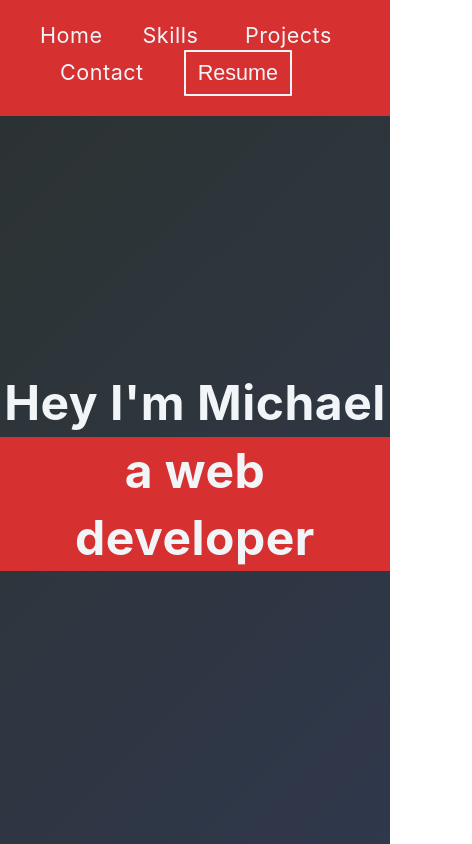
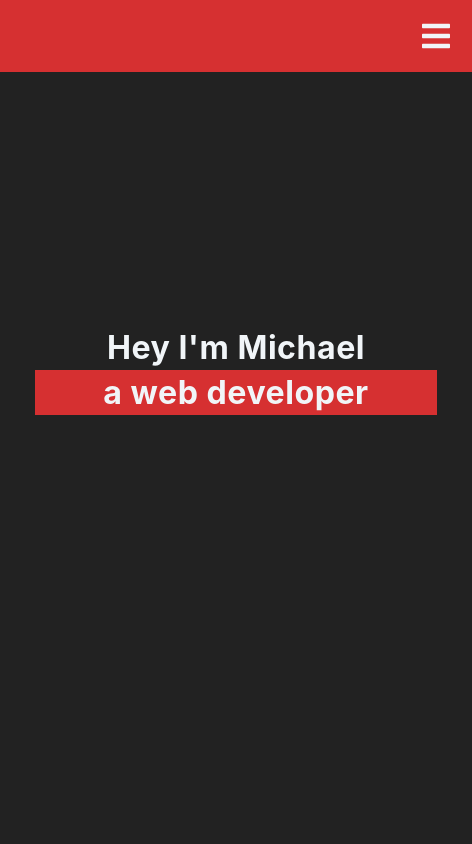
Before and after one commit to Michael-c7/porfolio-website, a React (Create React App) app: page / in a window 390 px wide. Shown: the top 844 px of the page, 472 px wide, since content can reach past the window. Built offline with nearby package versions, Linux system fonts and the light colour scheme.

Commit message:
V1.9 starting working on the mobile version of the site & add a dropdown menu in mobile view

```diff
--- a/src/App.js
+++ b/src/App.js
@@ -1,15 +1,18 @@
-import React from 'react';
+import React, { useState } from 'react';
 import Welcome from "./Welcome"
 import Navbar from "./Navbar"
+import Sidebar from "./Sidebar"
 import Skills from "./Skills"
 import Projects from "./Projects"
 import Contact from './Contact';
 import Popupup from './Popupup';
 
 function App() {
+  const [isSidebarOpen, setIsSidebarOpen] = useState(false)
   return (
     <main>
-      <Navbar/>
+      <Navbar isSidebarOpen={isSidebarOpen} setIsSidebarOpen={setIsSidebarOpen}/>
+      <Sidebar isSidebarOpen={isSidebarOpen} setIsSidebarOpen={setIsSidebarOpen}/>
       <Welcome/>
       <Skills/>
       <Projects/>
--- a/src/Navbar.js
+++ b/src/Navbar.js
@@ -1,19 +1,38 @@
 import React from 'react'
+import { FaTimes, FaBars } from "react-icons/fa";
 
-const Navbar = () => {
+const Navbar = ({isSidebarOpen, setIsSidebarOpen}) => {
+
+  const toggleSidebar = _ => {
+    setIsSidebarOpen(!isSidebarOpen)
+  }
+
     return (
         <nav className="navbar" id="navbar">
-      <ul>
-        <li className="navbar__item"><a className="navbar__link" href="#welcome-section">Home</a></li>
-        <li className="navbar__item"><a className="navbar__link" href="#skills">Skills</a> </li>
-        <li className="navbar__item"><a className="navbar__link" href="#projects">Projects</a></li>
-        <li className="navbar__item"><a className="navbar__link" href="#contact">Contact</a></li>
+          <ul className="navbar__items">
+            <li className="navbar__item">
+              <a className="navbar__link" href="#welcome-section">Home</a>
+            </li>
+            <li className="navbar__item">
+              <a className="navbar__link" href="#skills">Skills</a>
+            </li>
+            <li className="navbar__item">
+              <a className="navbar__link" href="#projects">Projects</a>
+            </li>
+            <li className="navbar__item">
+              <a className="navbar__link" href="#contact">Contact</a>
+            </li>
             <li className="navbar__item">
               <button className="resume-btn">
                 <a href="/download-resume-link-here">Resume</a>
               </button>
             </li>
           </ul>
+
+          <button className="open-sidebar-btn" onClick={toggleSidebar}>
+            {isSidebarOpen ? <FaTimes className="icon"/> : <FaBars className="icon"/>}
+          </button>
+
         </nav>
     )
 }
--- /dev/null
+++ b/src/Sidebar.js
@@ -0,0 +1,30 @@
+import React from 'react'
+import { FaTimes } from "react-icons/fa";
+
+const Sidebar = ({isSidebarOpen, setIsSidebarOpen}) => {
+    return (
+        <nav className={isSidebarOpen ? `sidebar sidebar-open ` : `sidebar`}>
+          <ul className="sidebar__items">
+            <li className="sidebar__item">
+              <a className="sidebar__link" href="#welcome-section">Home</a>
+            </li>
+            <li className="sidebar__item">
+              <a className="sidebar__link" href="#skills">Skills</a>
+            </li>
+            <li className="sidebar__item">
+              <a className="sidebar__link" href="#projects">Projects</a>
+            </li>
+            <li className="sidebar__item">
+              <a className="sidebar__link" href="#contact">Contact</a>
+            </li>
+            <li className="sidebar__item">
+              <button className="resume-btn">
+                <a href="/download-resume-link-here">Download Resume</a>
+              </button>
+            </li>
+          </ul>
+        </nav>
+    )
+}
+
+export default Sidebar
--- a/src/index.css
+++ b/src/index.css
@@ -12,6 +12,8 @@
 
 
   --section-padding:6rem 0.25rem;
+
+  --medium-query:640px;
 }
 
 *,
@@ -65,7 +67,8 @@ the data in by getting from a module(object)
   - what tech was used & why
   - a description in bullets points
 
-- mobile view
+- view on very big screens (use vw units)
+  eg: font-size:5.5vw;
 
 - aside sidebar, get always 100% height on screen
 
@@ -73,6 +76,15 @@ the data in by getting from a module(object)
  the data to show in the popup (get from an object)
 */
 
+/*
+Mobile view checklist
+- navbar
+- mobile menu
+- skills
+- popup menu
+- welcome msg
+
+*/
 
 
 
@@ -82,6 +94,17 @@ li {
    margin:20px;
 }
 
+
+
+
+
+
+
+
+
+
+
+
 .navbar {
   background-color:var(--primary-red);
   color:var(--primary-white);
@@ -90,10 +113,10 @@ li {
   position:sticky;
   display:flex;
   justify-content:flex-end;
+  align-items:center;
   font-size:1.35rem;
   z-index:1;
 }
-
 
 .navbar__item {
   position: relative;
@@ -117,14 +140,58 @@ li {
   transform-origin: left bottom;
 }
 
-
-
 .resume-btn {
   font-size:inherit;
   color:inherit;
   border:2px solid var(--primary-white);
   padding:0.5rem 0.75rem;
   border-radius: 1px;
+}
+
+.open-sidebar-btn {
+  position: relative;
+  color:inherit;
+  font-size:2rem;
+  display:none;
+}
+/*
+padding:20px;
+  top:0;
+  position:sticky;
+  display:flex;
+  justify-content:flex-end;
+  align-items:center;
+  font-size:1.35rem;
+  z-index:1;
+*/
+
+
+
+
+
+.sidebar {
+  color:var(--primary-white);
+  background:#d94821;
+  max-height: 0;
+  transition: max-height 0.45s ease-out;
+  overflow: hidden;
+  font-size:1.35rem;
+  /*72px is the height of the navbar*/
+  top:72px;
+  position: sticky;
+  z-index:1;
+}
+
+.sidebar__items {
+  display:flex;
+  justify-content:center;
+  align-items:center;
+  flex-direction: column;
+}
+
+.sidebar-open {
+  max-height:500px;
+  transition: max-height 0.45s ease-in;
 }
 
 
@@ -485,3 +552,98 @@ body {
   margin:0.5rem 0;
   font-size:1.25rem;
 }
+
+
+
+
+
+
+
+
+
+
+
+
+
+
+
+
+/*medium mobile view*/
+@media (max-width:640px) {
+  body {
+    /*Fixes problem where
+    HTML body does not fill the
+    complete width on mobile*/
+    position: absolute;
+
+    /*The default white background
+    still is a little
+    visible sometimes so setting
+    it to the color we use
+    as the background color
+    makes this  less noticeable*/
+    background:var(--primary-black);
+  }
+
+  .navbar__items {
+    display:none;
+  }
+
+  .welcome-section {
+    background:var(--primary-black);
+  }
+
+  .welcome-msg {
+    font-size:5.5vw;
+    max-width:85%;
+  }
+
+
+  .open-sidebar-btn {
+    display:flex;
+  }
+
+  .front-end__skills {
+    flex-direction: column;
+  }
+
+
+  .more-info-popup {
+    left:50%;
+    top:50%;
+    transform: translate(-50%, -50%);
+    padding:1rem;
+    width:85%;
+    height:85%;
+    border-radius: 5px;
+  }
+
+
+
+  .more-info-popup__inner {
+    position: relative;
+    display:flex;
+    flex-direction: column;
+    /* justify-content: center;
+    align-items:center; */
+    grid-column-gap:0rem;
+    grid-row-gap:1rem;
+  }
+  /*CURRENTLY WORKING ON MOBILE VIEW OF POPUP MENU*/
+  .info__video-container {
+    width:100%;
+    height:100%;
+  }
+
+  .info__video {
+    position: relative;
+    width:100%;
+    height:inherit;
+  }
+
+  .more-info-popup .project__info__links {
+    width:calc(100% - 0.5rem);
+    padding:0.5rem 0rem;
+    margin-top:1rem;
+  }
+}
```
Lines whose indentation alone changed are shown as unchanged.
